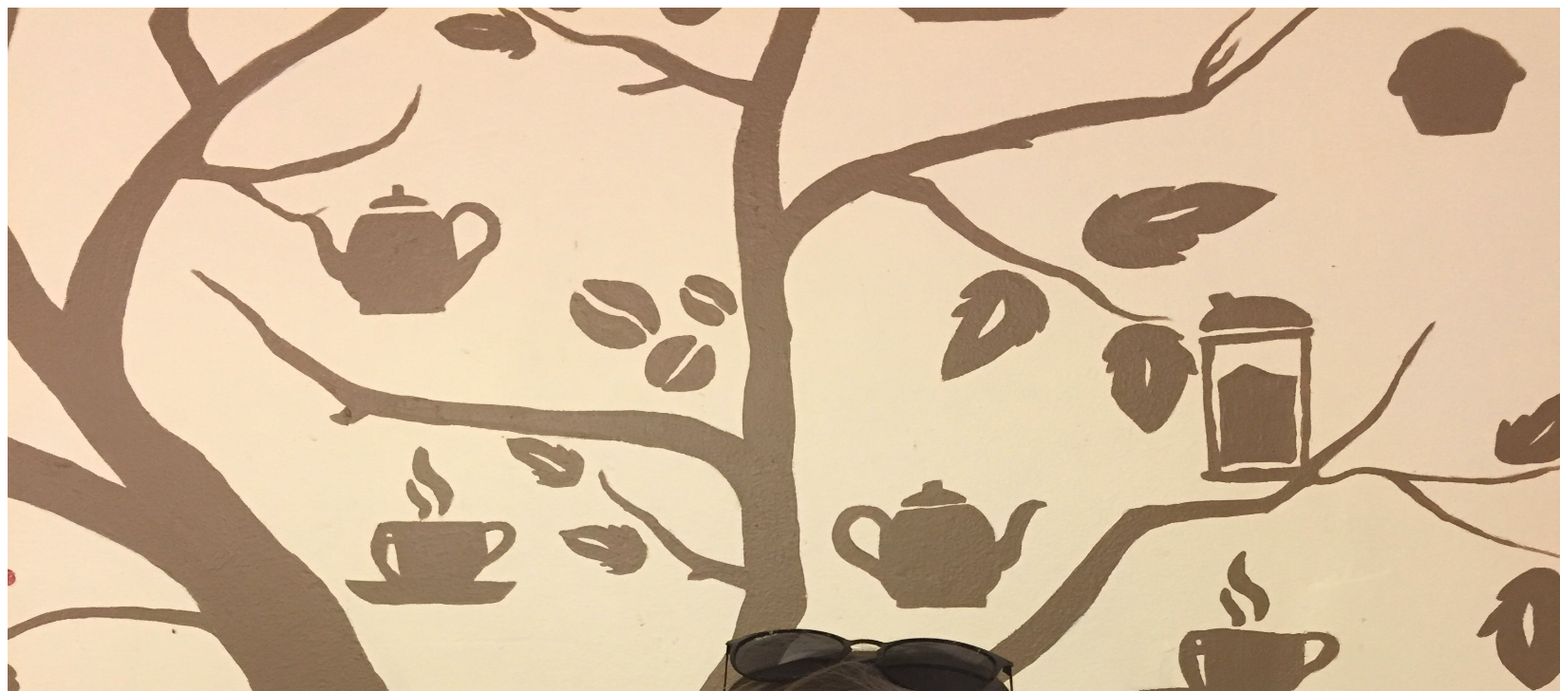
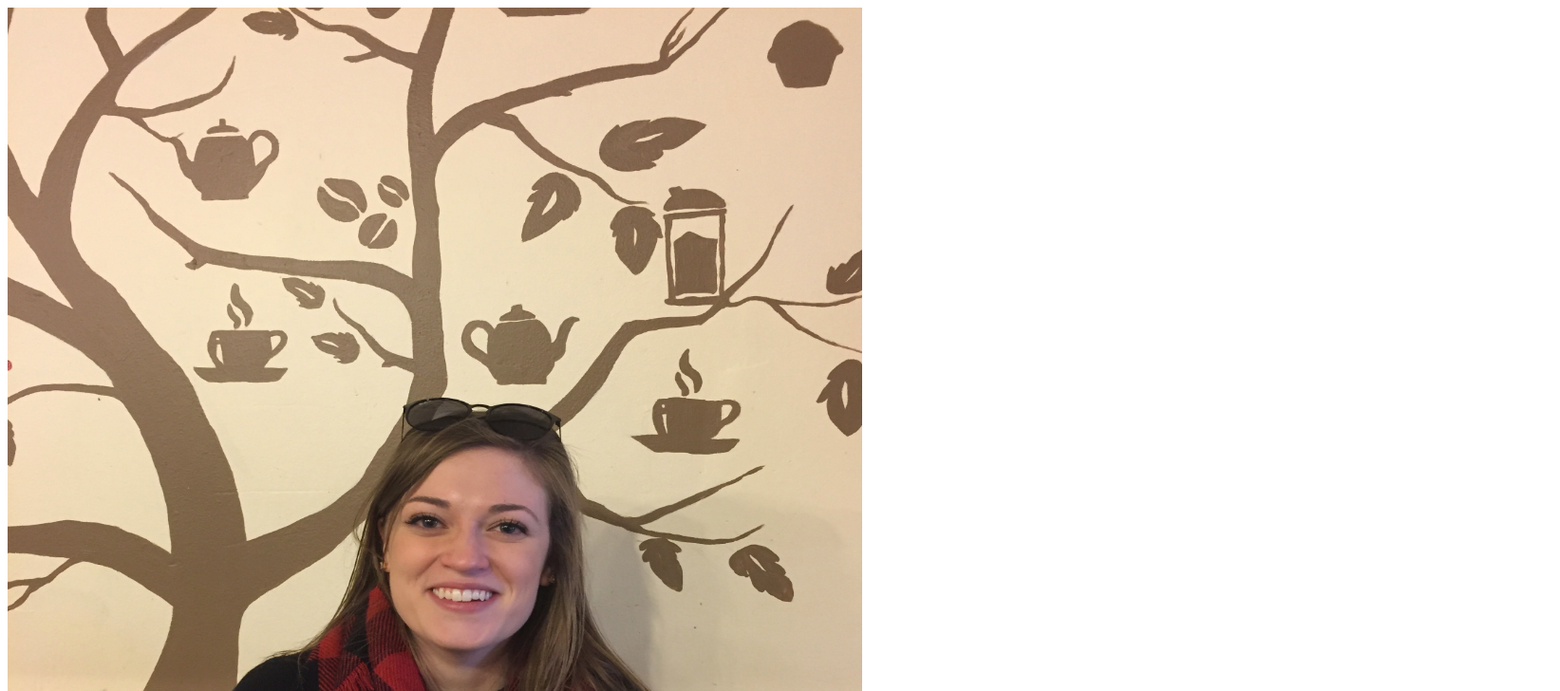
Before and after one commit to mgride01/mgride01.github.io, a plain HTML site: page index.html in a window 1280 px wide. Shown: the top 728 px of the page at 95% size, 1643 px wide, since content can reach past the window. Drawn offline with Linux system fonts and the light colour scheme.

Commit message:
Ok, now I am just annoyed by this photo

```diff
--- a/index.html
+++ b/index.html
@@ -7,7 +7,7 @@
 </head>
 
 <body>
-    <img src="mallory_grider.jpg" alt="Mallory Grider" height="1752" width="1635">
+    <img src="mallory_grider.jpg" alt="Mallory Grider" height="1100" width="900">
     <a href="resume.html">Resume</a>
     <a href="bio.html">Biography</a>
 
```
